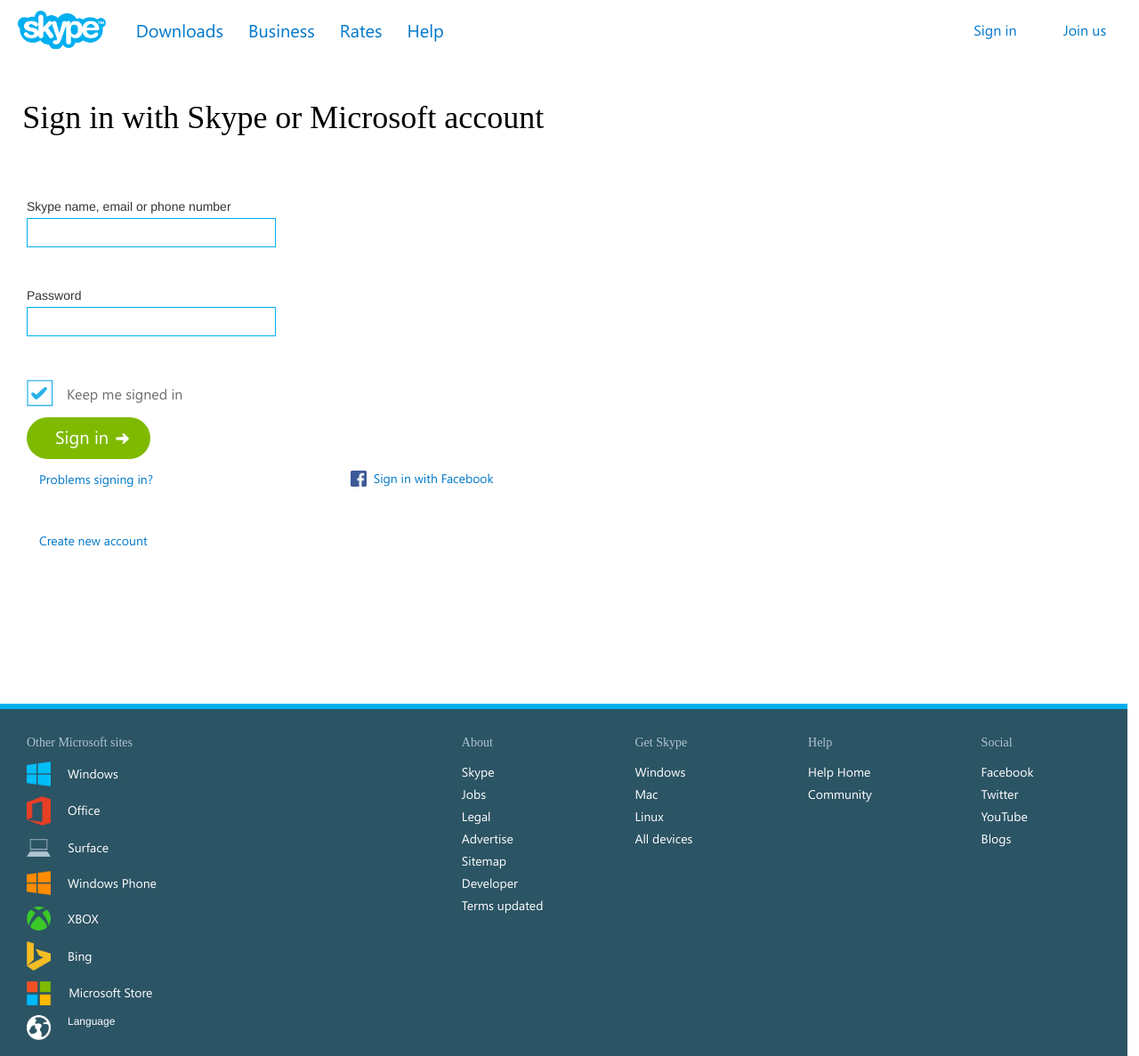
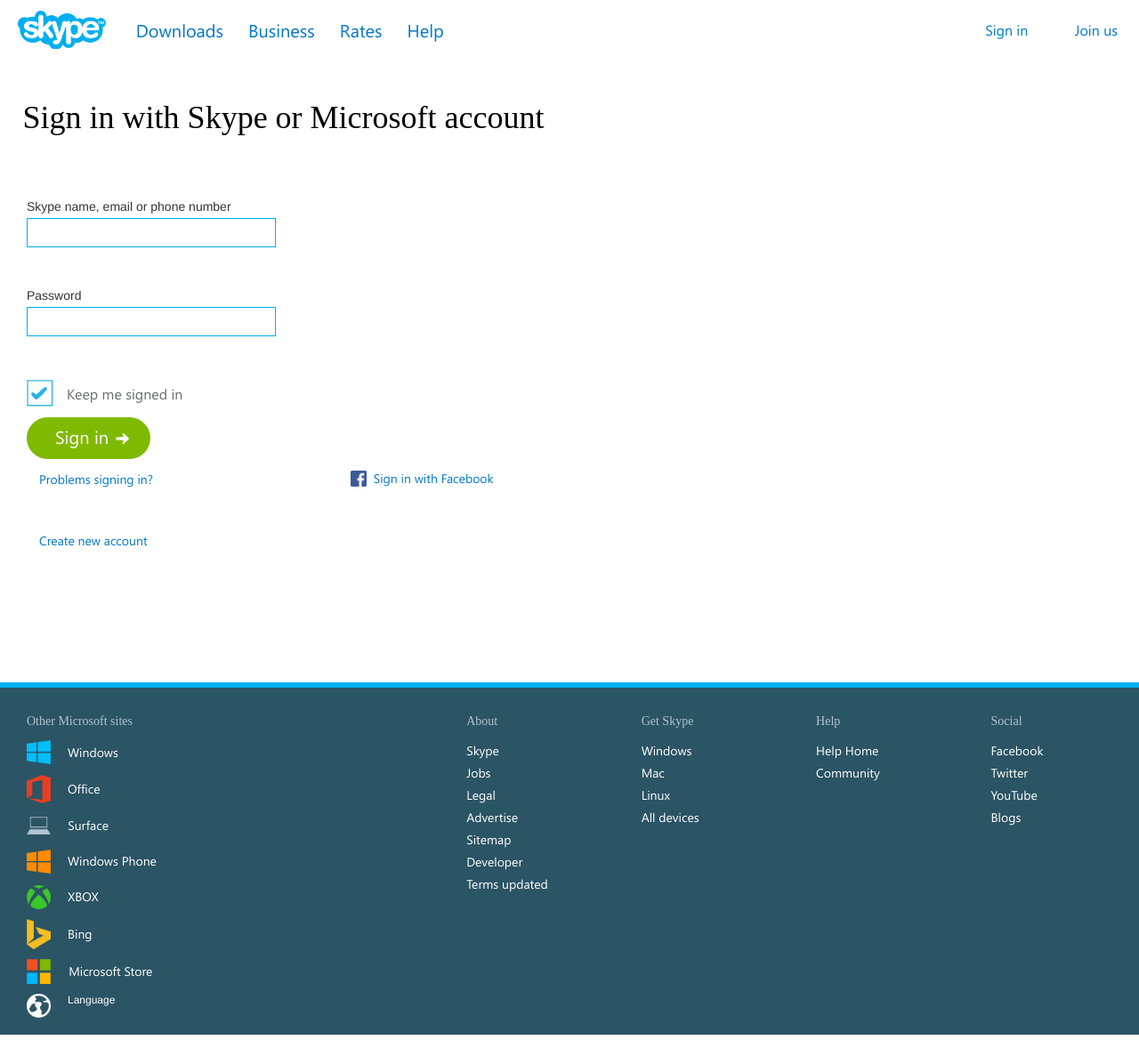
Before and after one commit to mattfoster1/skype_ripoff, a PHP site: page / in a window 1280 px wide. Shown: the whole page at 89% size. After the commit the page ends 1163 px from the top, so only its background shows below. Run offline with PHP 8.4, Linux system fonts and the light colour scheme; some web fonts are replaced.

Commit message:
footer fix

```diff
--- a/styles.css
+++ b/styles.css
@@ -1,6 +1,7 @@
 html, body {
 	height: auto;
-	width: 99.5%;
+	width: 100%;
+	overflow-x: hidden;
 	background-color: white;
 	margin: 0px;
 	padding: 0px;
@@ -526,3 +527,9 @@
 #langLogo {
 	background-position: 0px -1213px;
 }
+
+@media screen and (max-height: 850px) {
+	#bgr {
+		padding-bottom: 7%;
+	}
+}
```
